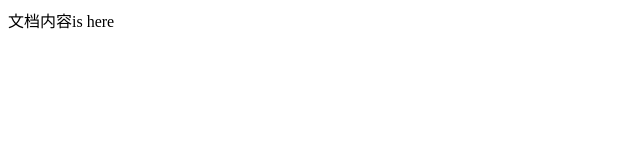
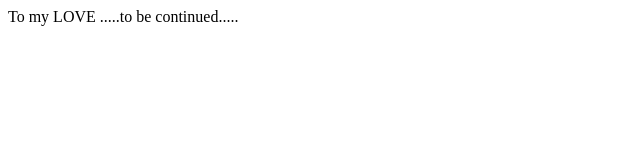
Before and after one commit to xiangmingcai/xiangmingcai.github.io, a plain HTML site: page secondpage.html in a window 1280 px wide. Shown: the whole page, without its empty margins (0-640 px from the left). Drawn offline with Linux system fonts and the light colour scheme.

Commit message:
Update secondpage.html

```diff
--- a/secondpage.html
+++ b/secondpage.html
@@ -2,11 +2,13 @@
 <html>
 <head>
 <meta charset="utf-8">
-<title>文档mmmmmmmm</title>
+<title>Mua</title>
 </head>
 
 <body>
-文档内容is here
+To my LOVE
+
+.....to be continued.....
 </body>
 
 </html>
```
